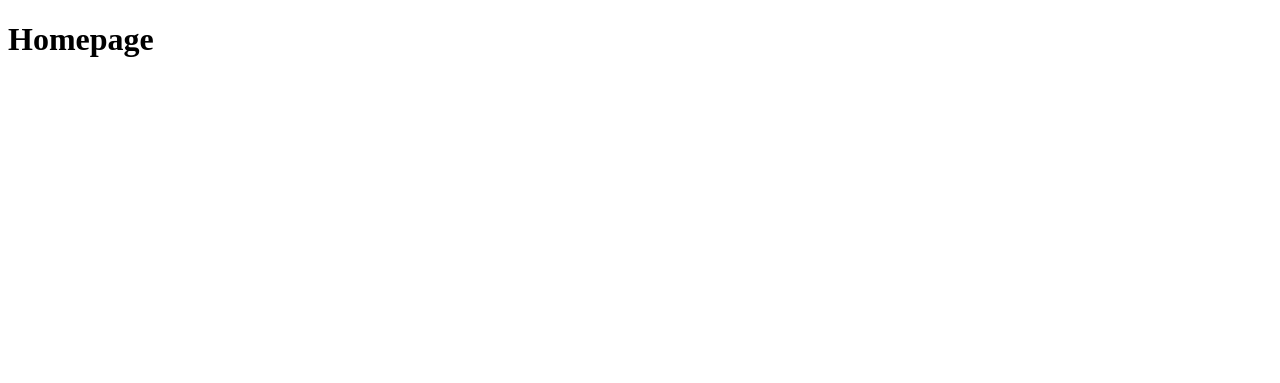
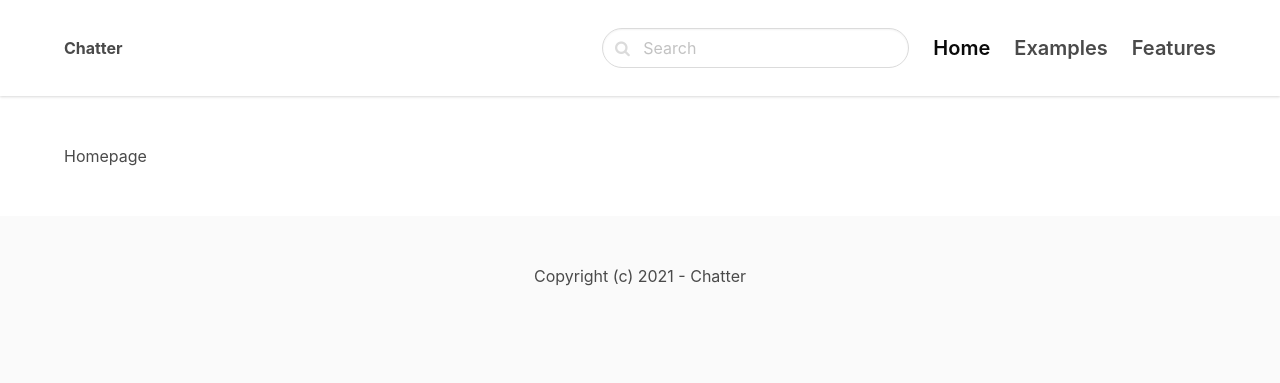
Before and after one commit to DaviesHub/BlogApp, a Django app: page / in a window 1280 px wide. Before the commit the part shown is almost empty. Shown: the top 383 px of the page. Run offline with Django 4.2, Linux system fonts and the light colour scheme.

Commit message:
Style homepage

```diff
--- a/chatter/templates/chatter/base.html
+++ b/chatter/templates/chatter/base.html
@@ -5,9 +5,71 @@
     <meta http-equiv="X-UA-Compatible" content="IE=edge">
     <meta name="viewport" content="width=device-width, initial-scale=1.0">
     <title>{% block title %}{% endblock %}Chatter Blog</title>
+    <link rel="stylesheet" href="https://unpkg.com/bulma@0.9.2/css/bulma.min.css">
+    <link href="https://stackpath.bootstrapcdn.com/font-awesome/4.7.0/css/font-awesome.min.css" rel="stylesheet" integrity="sha384-wvfXpqpZZVQGK6TAh5PVlGOfQNHSoD2xbE+QkPxCAFlNEevoEH3Sl0sibVcOQVnN" crossorigin="anonymous">
+
+    <style>
+        nav.navbar {
+            height: 6rem !important;
+            box-shadow: 0 1px 3px 0 rgba(0, 0, 0, .1), 0 1px 2px 0 rgba(0, 0, 0, .06) !important;
+        }
+    </style>
 </head>
 <body>
-    {% block content %}
-    {% endblock %}
+    <!--Navbar-->
+    <nav class="navbar">
+        <div class="container">
+            <div class="navbar-brand">
+                <a class="navbar-item" href="/">
+                    <strong>Chatter</strong>
+                </a>
+                <span class="navbar-burger burger" data-target="navbarMenu">
+                    <span></span>
+                    <span></span>
+                    <span></span>
+                </span>
+            </div>
+
+            <div id="navbarMenu" class="navbar-menu">
+                <div class="navbar-end">
+                    <div class="navbar-item">
+                        <form method="get" action="{% url 'homepage' %}">
+                            <div class="control has-icons-left">
+                                <input class="input is-rounded" name="query" type="text" placeholder="Search">
+                                <span class="icon is-left">
+                                    <i class="fa fa-search"></i>
+                                </span>
+                            </div>
+                        </form>
+                    </div>
+
+                    <a href="/" class="navbar-item is-active is-size-5 has-text-weight-semibold">
+                        Home
+                    </a>
+                    <a href="{% url 'about' %}" class="navbar-item is-size-5 has-text-weight-semibold">
+                        Examples
+                    </a>
+                    <a href="/" class="navbar-item is-size-5 has-text-weight-semibold">
+                        Features
+                    </a>
+                </div>
+            </div>
+        </div>
+    </nav>
+
+    <section class="section">
+        <div class="container">
+            {% block content %}
+            {% endblock %}
+        </div>
+    </section>
+
+    <footer class="footer">
+        <div class="content has-text-centered">
+            <p>
+                Copyright (c) 2021 - Chatter
+            </p>
+        </div>
+    </footer>
 </body>
 </html>
```
